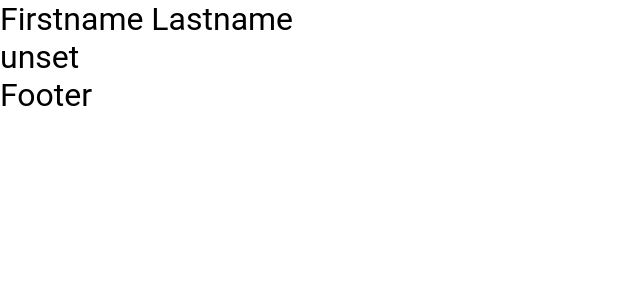
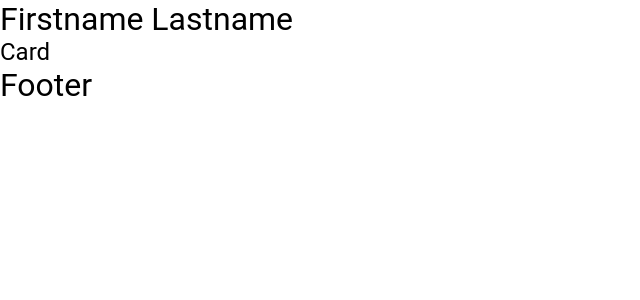
Before and after one commit to nesadrian/fpl-analysis-tool, a Vue app: page / in a window 1280 px wide. Shown: the top 300 px of the page, without its empty margins (0-640 px from the left). Built offline with nearby package versions, Linux system fonts and the light colour scheme; no server answers.

Commit message:
Add card component

```diff
--- a/src/App.vue
+++ b/src/App.vue
@@ -6,7 +6,7 @@
   </template>
   <template v-else>
     <Header :firstname=data.player_first_name :lastname=data.player_last_name />
-    <HomePage :managerId=managerId />
+    <HomePage :managerId=managerId :dataManagerGeneral="data"/>
     <Footer />
   </template>
 </template>
--- /dev/null
+++ b/src/components/Card.vue
@@ -0,0 +1,11 @@
+<template>
+  <section>
+    <h1>Card</h1>
+  </section>
+</template>
+
+<script>
+export default {
+  name: 'Card'
+}
+</script>
--- a/src/pages/HomePage.vue
+++ b/src/pages/HomePage.vue
@@ -1,16 +1,11 @@
 <template>
   <main>
-    <div v-if="!managerId">
-      <Error msg="Missing manager ID" />
-    </div>
-    <div v-else>
-      <h1>{{ managerId }}</h1>
-    </div>
+    <Card />
   </main>
 </template>
 
 <script>
-import Error from '../components/Error'
+import Card from '../components/Card'
 
 export default {
   name: 'HomePage',
@@ -20,10 +15,11 @@ export default {
     }
   },
   components: {
-    Error,
+    Card
   },
   props: {
-    managerId: String
+    managerId: String,
+    dataManagerGeneral: Object
   },
   created() {
     this.fetchData()
```
